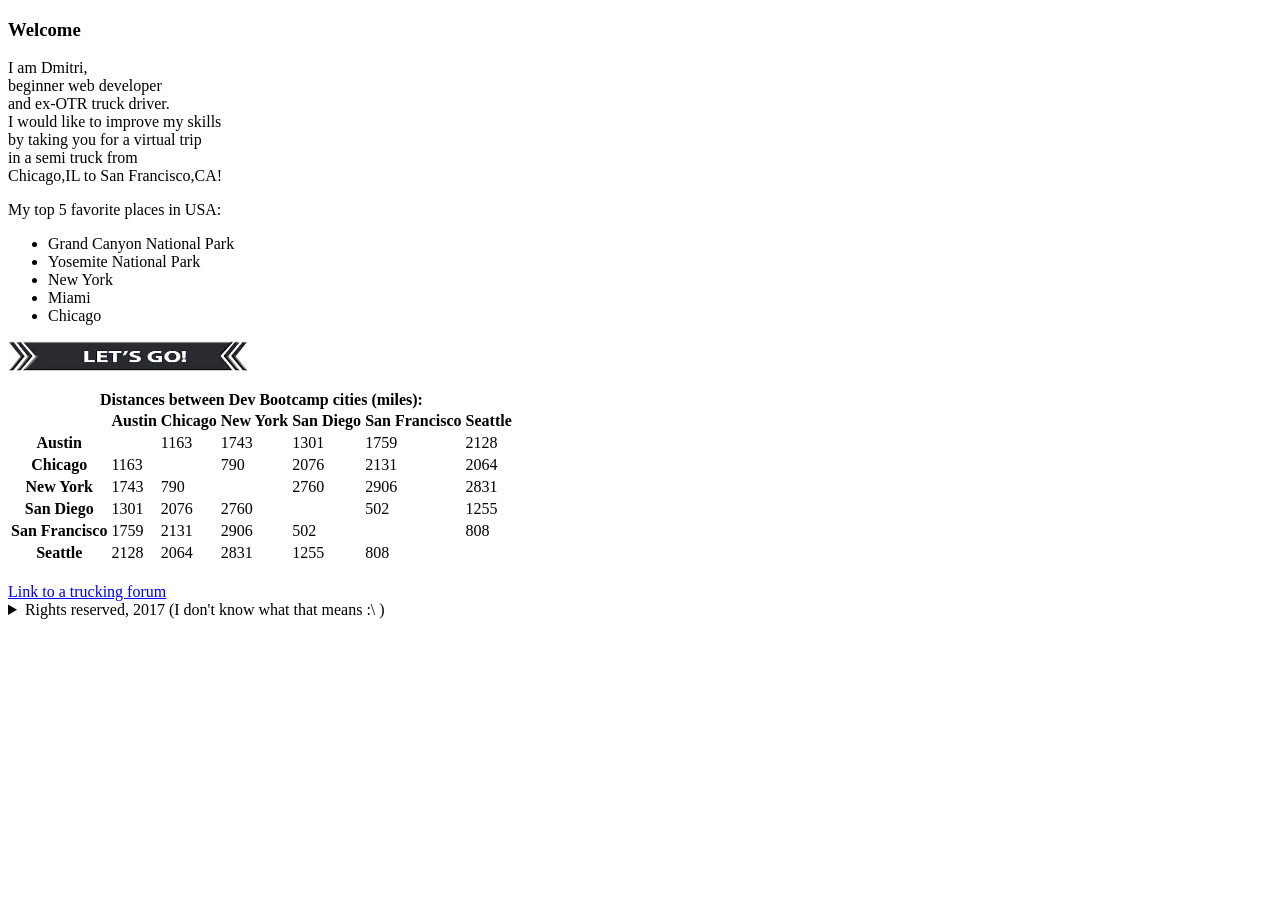
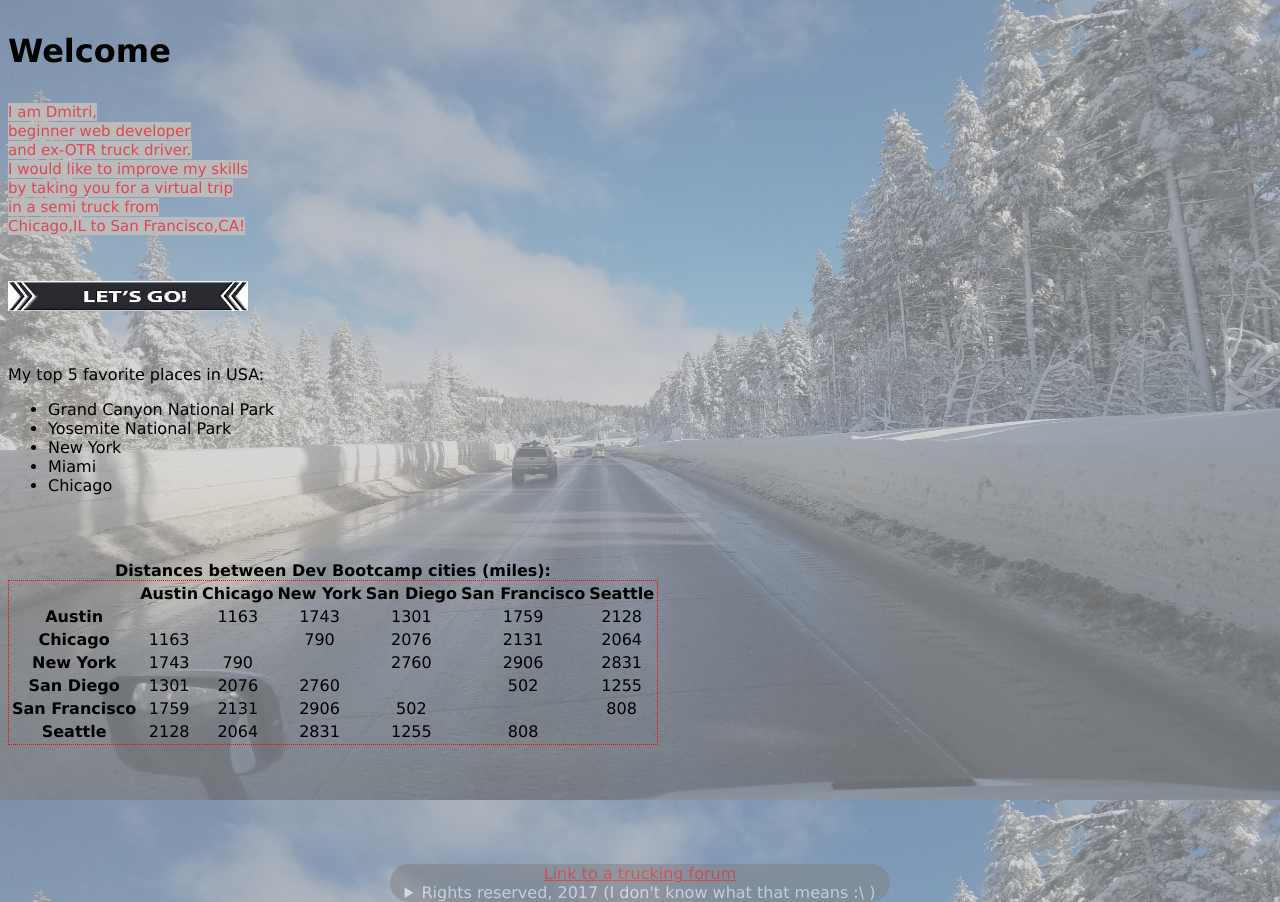
Before and after one commit to imdmitri1/imdmitri1.github.io, a PHP site: page / in a window 1280 px wide. Before the commit the page ends 619 px from the top, so only its background shows below. Run offline with PHP 8.4, Linux system fonts and the light colour scheme.

Commit message:
add style to website in stylesheets

```diff
--- a/index.html
+++ b/index.html
@@ -8,11 +8,12 @@
 </head>
 <body >
 <section>
-<p> <h3>Welcome</h3>
+<h3>Welcome</h3>
+<p class="intro">
     I am Dmitri, <br>beginner web developer <br>and ex-OTR truck driver. <br>I would like to improve my skills <br>by taking you for a virtual trip<br> in a semi truck from <br>Chicago,IL to San Francisco,CA!
 </p>
 
-<p>
+<p class="list">
     My top 5 favorite places in USA:
     <ul>
         <li>Grand Canyon National Park</li>
@@ -22,7 +23,7 @@
         <li>Chicago</li>
     </ul>
 </p>
-<p><a href="other/days.html"> <img src="images/c1.jpeg" alt="Button" style="width:240px; height: 30px;"></a>
+<p id="go"><a href="other/days.html"> <img src="images/c1.jpeg" alt="Button" style="width:240px; height: 30px;"></a>
 </p>
 <div>
     <table>
--- a/styles.css
+++ b/styles.css
@@ -1,50 +1,87 @@
-/* body {
-    text-align: right;
+body {
+  background-image: url(images/a1-1.jpg);
+  background-attachment: fixed;
+  background-repeat: no-repeat;
+  background-size: 100%;
+  height: 800px;
+  font-family: Verdana, Geneva, sans-serif;
+   color: #000;
+   min-width: 300px;
 }
-*/
+
+  /* opacity on b img??/*/
+
+h3 {
+  font-size: 2em;
+}
 
 
-/*  days:
+ .intro {
+  display: inline;
+  background-color: #bbbbbb;
+  font-size: 15px;
+  color: #da4757;
+}
 
-nav style="background-color:#80bfff;padding:10px;"
-<link rel="shortcut icon" href="../images/favicon.ico">
+.list {
+  position: relative;
+  margin-top: 130px;
+  width: 270px;
+}
 
-<style>
-    body  {
-    font-family: Verdana, Geneva, sans-serif;
-    font-size: 18px;
-    background-image: url('../images/d2b.jpg');
-    background-repeat: no-repeat;
-    background-attachment: fixed;
-    background-size:100%;
+#go:hover {
+  opacity: 0.5;
 }
-</style>  */
 
-/* index:
+li:hover {
+   color: #00739e;
+  font-weight: bold;
+  cursor: pointer;
+}
+li {width: 260px;}
 
-    <table border="1" style="text-align:center;">
-<div class="footer">
-
-
-    <style>
-    body {
-  background-image: url(images/a1-1.jpg);
-  background-size:100%;
-  background-attachment: fixed;
-  font-size: 15px;
- font-family: Verdana, Geneva, sans-serif;
-}
-table, th, td {
-    border: 1px solid black;
-    border-collapse: collapse;
-}
-.footer {
-  position: absolute;
-  right: 0;
-  bottom: 0;
-  left: 0;
+table {
+  margin-top: 1px;
+  border: 1px dotted red;
   text-align: center;
 }
 
-</style>
-*/
+tr:hover {
+  background-color: #aaaaaa;
+  color: #00739e;
+  font-weight: bold;
+  cursor: crosshair;
+}
+
+#go {
+  position: relative;
+  bottom: 230px;
+  width: 240px;
+}
+
+.footer {
+  display: block;
+  background-color: grey;
+  opacity: 0.5;
+  border-radius: 20px;
+  position: relative;
+  width: 500px;
+  text-align: center;
+  top: 100px;
+  margin: auto;
+  margin-bottom: 100px;
+}
+
+.footer a, .footer details {
+  color:  #fff;
+  opacity: ;
+}
+
+.footer a:link {
+  color: red;
+}
+
+.footer summary:hover, .footer a:hover {
+  color: black;
+  cursor: pointer;
+}
```
Also changed, not shown: other/days.html (+26 -15 lines), other/styledays.css (added, +82 -0 lines).
